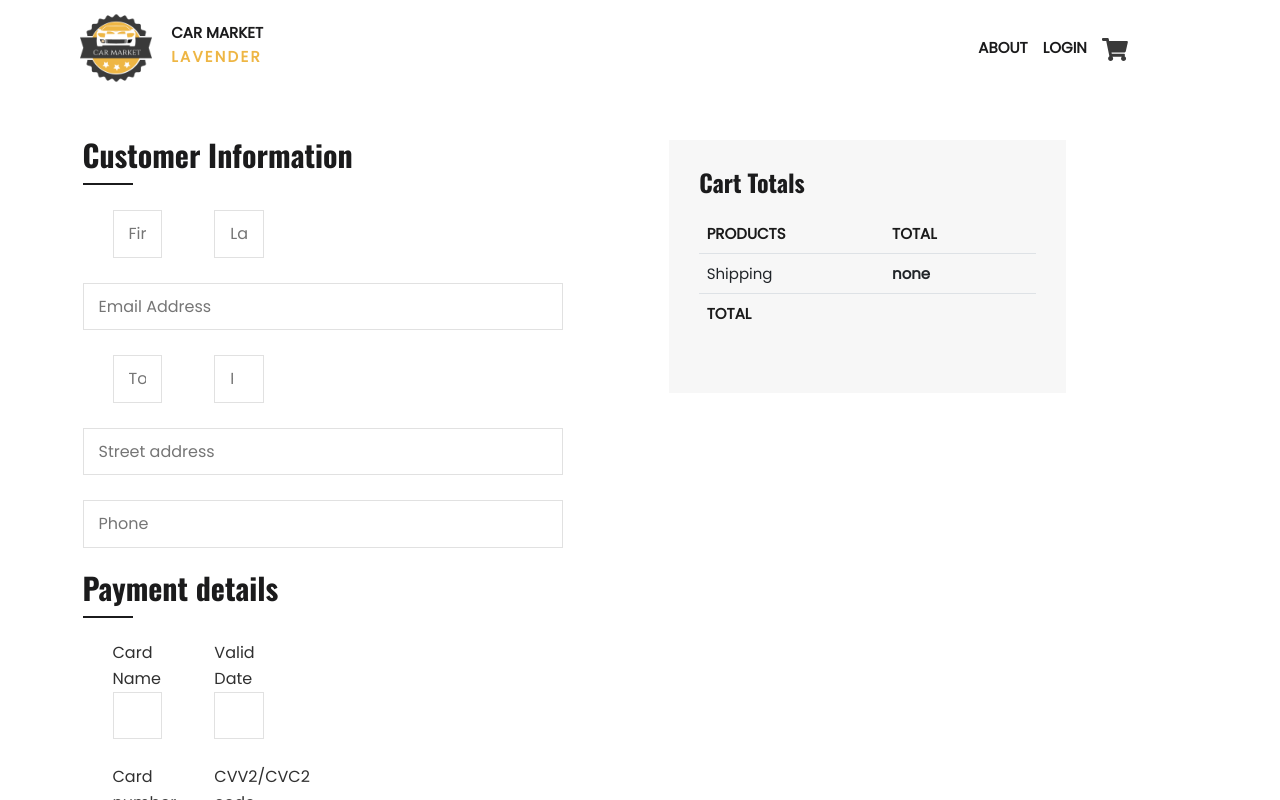
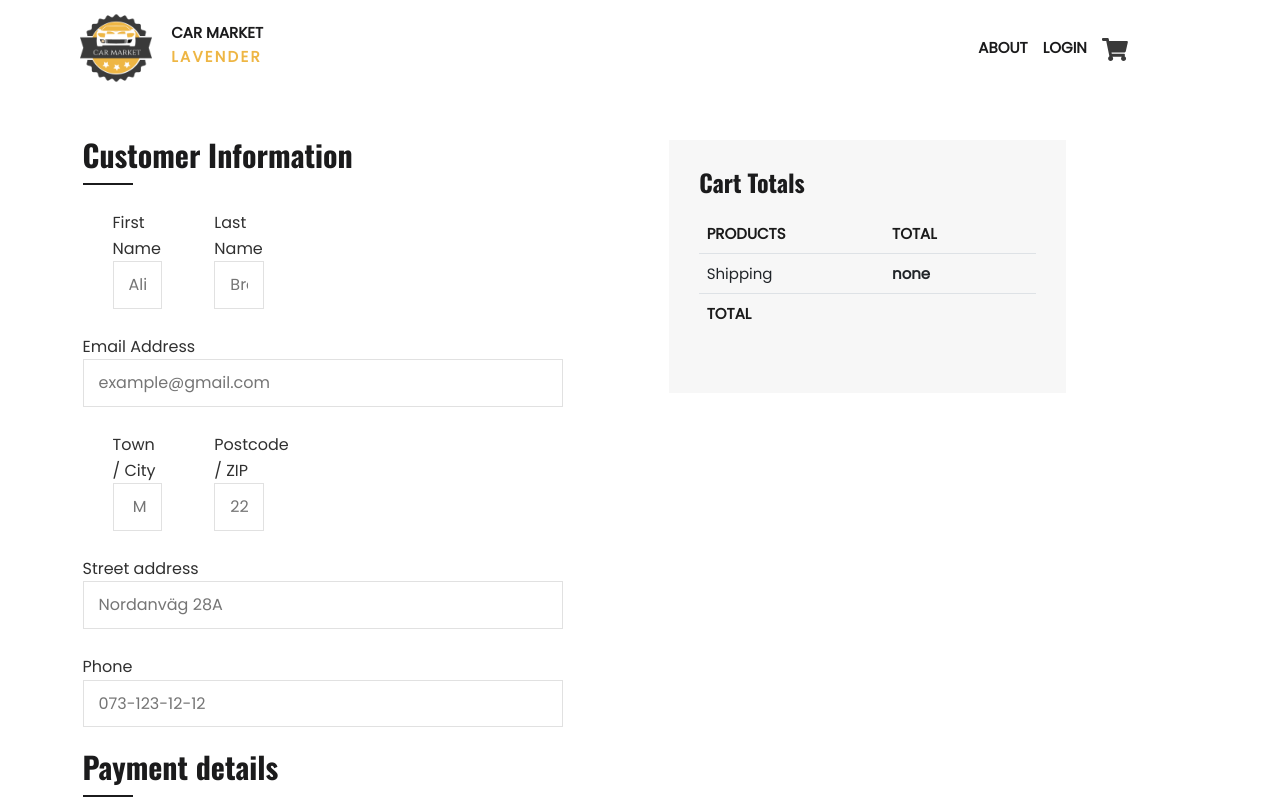
Before and after one commit to SvitlanaRybakova/Bilshop-Lavender, a React (Create React App) app: page /shopping-cart/checkout in a window 1280 px wide. Built offline with nearby package versions, Linux system fonts and the light colour scheme.

Commit message:
implemented validation for inputs fields in checkout page

```diff
--- a/src/pages/Checkout.js
+++ b/src/pages/Checkout.js
@@ -32,6 +32,7 @@ export default function Checkout() {
   //it saves collected data to the userPersonalData object
   function handle(event) {
     userPersonalData[event.target.id] = event.target.value
+    console.log(userPersonalData);
   }
 
   //efter the form was submitted by user, 1) userPersonalData sends to the User context, 2) user is redirected on confirmation page 3) shopping cart is getting empty
@@ -54,10 +55,44 @@ export default function Checkout() {
 
   function ScrollToTopOnMount() {
     useEffect(() => {
-      document.querySelector('body').scrollTo(0,0)
+      document.querySelector('body').scrollTo(0, 0)
     }, []);
 
     return null;
+  }
+  const validateName = (value) => {
+
+    return value
+      .replace(/^\s*\d*/, "")
+      .replace(/[0-9]/g, "")
+      .replace(/(?:^|\s|[-"'([{])+\S/g, (c) => c.toUpperCase());
+  }
+
+  const validatePostcode = (value) => {
+    return value.replace(/\s/g, "").match(/\d{1,3}/g)?.join(" ").substr(0, 6) || ""
+  }
+
+  const validateStreetAdress = (value) => {
+    return value
+      .replace(/^\s*\d*/, "")
+      .replace(/(?:^|\s|[-"'([{])+\S/g, (c) => c.toUpperCase());
+  }
+
+  const validatePhoneNumber = (value) => {
+    return value.replace(/\s/g, "").match(/\d{1,3}/g)?.join("-").substr(0, 13) || ""
+    // [0-9]{3}-[0-9]{3}-[0-9]{2}-[0-9]{2}
+  }
+
+  const validateCardNumber = (value) => {
+    return value.replace(/\s/g, "").match(/\d{1,4}/g)?.join(" ").substr(0, 19) || ""
+  }
+
+  const validateExpDate = (value) => {
+    return value.replace(/\//g, "").match(/\d{1,2}/g)?.join("/").substr(0, 5) || ""
+  }
+
+  const validateCVC = (value) => {
+    return value.match(/\d{1,3}/g)?.join("").substr(0, 3) || ""
   }
 
   return (
@@ -77,22 +112,44 @@ export default function Checkout() {
                     <div className="row">
                       <div className="col-md-6">
                         <div className={`${styles.inputItem} mt-0`}>
-                          <label htmlFor="firstName" className="sr-only required">First Name</label>
-                          <input type="text" pattern="[A-Za-z]*" id="firstName" title="(only alphabetic characters)" placeholder="First Name" minLength="2" required onChange={handle} />
+                          <label htmlFor="firstName" className="">First Name</label>
+                          <input
+                            className={styles.input}
+                            type="text"
+                            id="firstName"
+                            title="(only alphabetic characters)"
+                            placeholder="Alicia"
+                            required
+                            onChange={(e) => {
+                              const { value } = e.target
+                              e.target.value = validateName(value)
+                              handle(e, e.target.value)
+                            }} />
                         </div>
                       </div>
 
                       <div className="col-md-6">
                         <div className={`${styles.inputItem} mt-md-0`}>
-                          <label htmlFor="lastName" className="sr-only required">Last Name</label>
-                          <input type="text" pattern="[A-Za-z]*" id="lastName" title="(only alphabetic characters)" placeholder="Last Name" minLength="2" required onChange={handle} />
+                          <label htmlFor="lastName" className="">Last Name</label>
+                          <input className={styles.input}
+                            type="text"
+                            id="lastName"
+                            title="(only alphabetic characters)"
+                            placeholder="Brown"
+                            title="(only alphabetic characters)"
+                            required
+                            onChange={(e) => {
+                              const { value } = e.target
+                              e.target.value = validateName(value)
+                              handle(e, e.target.value)
+                            }} />
                         </div>
                       </div>
                     </div>
 
                     <div className={styles.inputItem}>
-                      <label htmlFor="email" className="sr-only required">Email Address</label>
-                      <input type="email" id="email" placeholder="Email Address" minLength="2" required onChange={handle} />
+                      <label htmlFor="email" className="">Email Address</label>
+                      <input className={styles.input} type="email" id="email" placeholder="example@gmail.com " minLength="2" required onChange={handle} />
                     </div>
 
 
@@ -100,30 +157,73 @@ export default function Checkout() {
                     <div className="row">
                       <div className="col-md-6">
                         <div className={styles.inputItem}>
-                          <label htmlFor="city" className="sr-only required">Town / City</label>
-                          <input type="text" pattern="[A-Za-z]*" id="city" title="(only alphabetic characters)" placeholder="Town / City" minLength="2" required onChange={handle} />
+                          <label htmlFor="city" className="">Town / City</label>
+                          <input className={styles.input}
+                            type="text"
+                            id="city"
+                            title="(only alphabetic characters)"
+                            placeholder=" Malmö"
+                            required
+                            onChange={(e) => {
+                              const { value } = e.target
+                              e.target.value = validateName(value)
+                              handle(e, e.target.value)
+                            }} />
                         </div>
                       </div>
 
                       <div className="col-md-6">
                         <div className={styles.inputItem}>
-                          <label htmlFor="postcode" className="sr-only required">Postcode / ZIP</label>
-                          <input type="number" id="postcode" min="0" placeholder="Postcode / ZIP" required onChange={handle} />
+                          <label htmlFor="postcode" className="">Postcode / ZIP</label>
+                          <input className={styles.input}
+                            type="tel"
+                            inputMode="numeric"
+                            autoComplete="cc-number"
+                            id="postcode"
+                            placeholder="222 25"
+                            required
+                            onChange={(e) => {
+                              const { value } = e.target
+                              e.target.value = validatePostcode(value)
+                              handle(e, e.target.value)
+                            }}/>
                         </div>
                       </div>
                     </div>
                     {/* end row */}
 
                     <div className={styles.inputItem}>
-                      <label htmlFor="streetAddress" className="sr-only required">Street address</label>
-                      <input type="text" pattern="^[^\s]+(\s+[^\s]+)*$" title="(you can't use space in the beginning)" id="streetAddress" placeholder="Street address" minLength="2" required onChange={handle} />
+                      <label htmlFor="streetAddress" className="">Street address</label>
+                      <input className={styles.input}
+                      type="text"
+                      title="(you can't use space in the beginning)"
+                      id="streetAddress"
+                      placeholder="Nordanväg 28A"
+                      required
+                      onChange={(e) => {
+                        const { value } = e.target
+                        e.target.value = validateStreetAdress(value)
+                        handle(e, e.target.value)
+                      }} />
                     </div>
 
 
 
                     <div className={styles.inputItem}>
-                      <label htmlFor="phone" className="sr-only">Phone</label>
-                      <input type="number" pattern="[0-9]*" min="0" id="phone" placeholder="Phone" required onChange={handle} />
+                      <label htmlFor="phone" className="">Phone</label>
+                      <input
+                      className={styles.input}
+                      type="tel"
+                        id="phone"
+                        placeholder="073-123-12-12"
+                        required
+                        onChange={(e) => {
+                          const { value } = e.target
+                          e.target.value = validatePhoneNumber(value)
+                          handle(e, e.target.value)
+                        }}
+
+                      />
                     </div>
 
                     <h2 className={`${styles.h2} mb-4`}>Payment details</h2>
@@ -132,14 +232,36 @@ export default function Checkout() {
                       <div className="col-md-6">
                         <div className={`${styles.inputItem} mt-0`}>
                           <label htmlFor="cardName" className="required">Card Name</label>
-                          <input type="text" pattern="[A-Za-z]*" title="(only alphabetic characters)" id="cardName" minLength="4" required onChange={handle} />
+                          <input
+                            className={styles.input}
+                            type="text"
+                            id="cardName"
+                            placeholder="Master Card"
+                            required
+                            onChange={(e) => {
+                              const { value } = e.target
+                              e.target.value = validateName(value)
+                              handle(e, e.target.value)
+                            }} />
                         </div>
                       </div>
 
                       <div className="col-md-6">
                         <div className={`${styles.inputItem} mt-md-0`}>
                           <label htmlFor="validDate" className="required">Valid Date</label>
-                          <input type="number" pattern="[0-9]" min="0"   id="validDate" required onChange={handle} />
+                          <input
+                            className={styles.input}
+                            placeholder="02/24"
+                            type="tel"
+                            inputMode="numeric"
+                            autoComplete="cc-number"
+                            id="validDate"
+                            required
+                            onChange={(e) => {
+                              const { value } = e.target
+                              e.target.value = validateExpDate(value)
+                              handle(e, e.target.value)
+                            }} />
                         </div>
                       </div>
 
@@ -151,14 +273,39 @@ export default function Checkout() {
                       <div className="col-md-6">
                         <div className={`${styles.inputItem} mt-0`}>
                           <label htmlFor="cardNumber" className="required">Card number</label>
-                          <input type="number" id="cardNumber" min="0"  required onChange={handle} />
+                          <input
+                            className={styles.input}
+                            placeholder="0000 0000 0000 0000"
+                            type="tel"
+                            inputMode="numeric"
+                            autoComplete="cc-number"
+                            id="cardNumber"
+                            required
+                            onChange={(e) => {
+                              const { value } = e.target
+                              e.target.value = validateCardNumber(value)
+                              handle(e, e.target.value)
+                            }}
+                          />
                         </div>
                       </div>
 
                       <div className="col-md-6">
                         <div className={`${styles.inputItem} mt-md-0`}>
                           <label htmlFor="cvcCode" className="required">CVV2/CVC2 code</label>
-                          <input type="number" id="cvcCode" min="0" required onChange={handle} />
+                          <input
+                            className={styles.input}
+                            placeholder="000"
+                            type="tel"
+                            inputMode="numeric"
+                            autoComplete="cc-number"
+                            id="cvcCode"
+                            required
+                            onChange={(e) => {
+                              const { value } = e.target
+                              e.target.value = validateCVC(value)
+                              handle(e, e.target.value)
+                            }} />
                         </div>
                       </div>
 
@@ -167,7 +314,17 @@ export default function Checkout() {
 
                     <div className={styles.inputItem}>
                       <label htmlFor="cardHolder" className="required">Card holder name</label>
-                      <input type="text" pattern="[A-Za-z]*" title="(only alphabetic characters)" id="cardHolder" required onChange={handle} />
+                      <input
+                        className={styles.input}
+                        placeholder="Alicia Brown"
+                        type="text"
+                        id="cardHolder"
+                        required
+                        onChange={(e) => {
+                          const { value } = e.target
+                          e.target.value = validateName(value)
+                          handle(e, e.target.value)
+                        }} />
                     </div>
 
                     <button type='submit' className={`${styles.placeOrderButton} btn mt-5 container`}>Place order</button>
--- a/src/styles/Checkout.module.css
+++ b/src/styles/Checkout.module.css
@@ -48,7 +48,7 @@
 
 
 
-input {
+.input {
   outline: none;
   padding: 10px 15px;
   width: 100%;
@@ -56,11 +56,11 @@ input {
 }
 
 
-input:focus {
+.input:focus {
   border: 0.5px solid #eeb644;
 }
 
-input::placeholder {
+.input::placeholder {
   transition: 0.4s;
   resize: none;
   overflow: hidden;
@@ -87,3 +87,16 @@ input::placeholder {
   background-color: #d8d8d8;
   border-color: #d8d8d8;
 }
+
+/* remove arrows from input number */
+/* Chrome, Safari, Edge, Opera */
+input::-webkit-outer-spin-button,
+input::-webkit-inner-spin-button {
+  -webkit-appearance: none;
+  margin: 0;
+}
+
+/* Firefox */
+input[type=number] {
+  -moz-appearance: textfield;
+}
```
